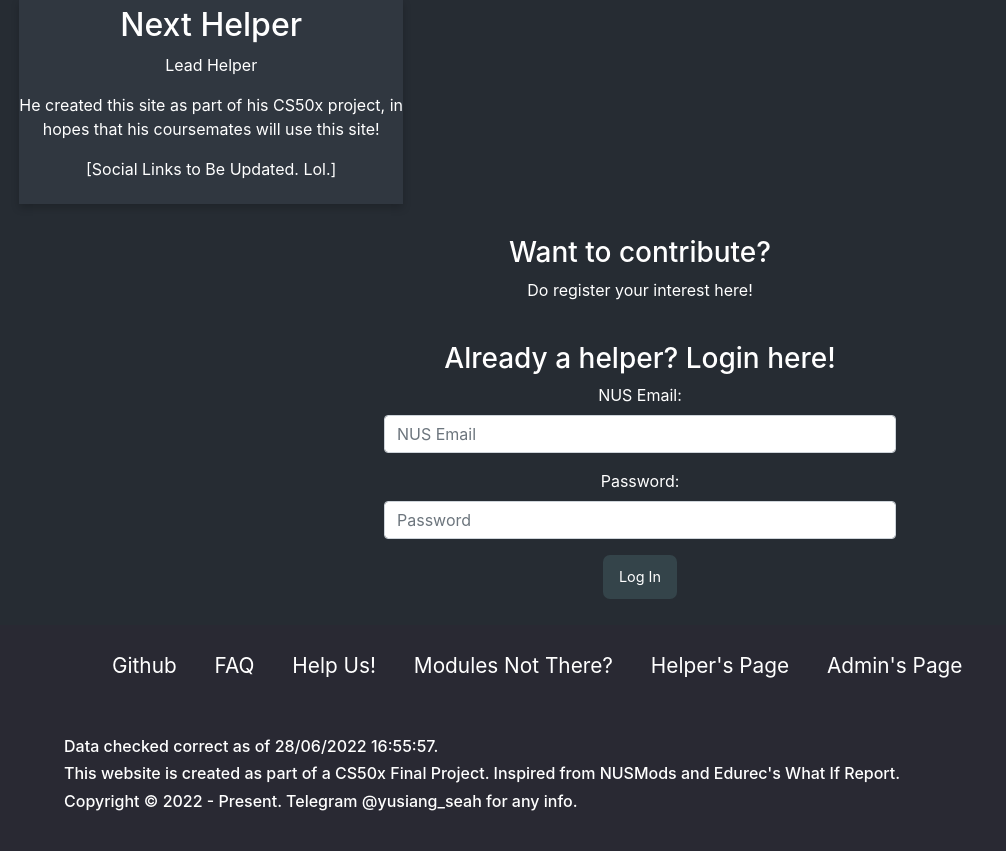
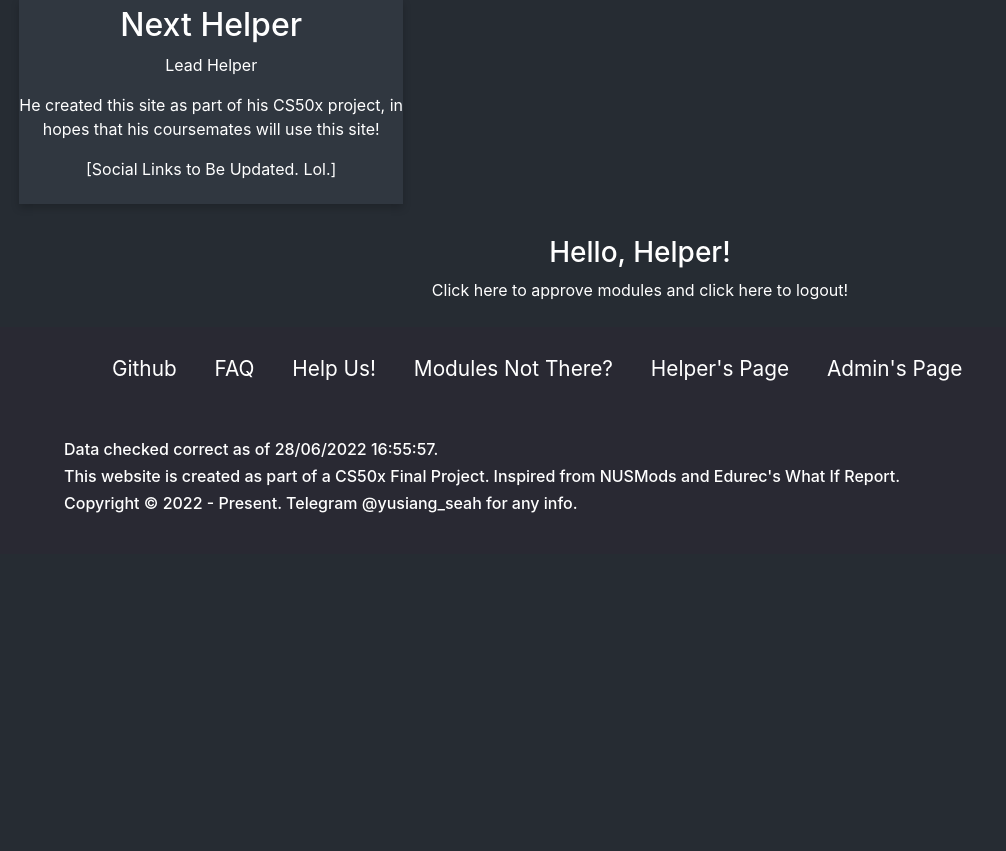
Before and after one commit to YSSeah99/moduleplanner_python, a Flask app: page /helpers in a window 1280 px wide. Shown: the part 560-1411 px from the top of the page, without its empty margins (0-1006 px from the left). After the commit the page ends 1073 px from the top, so only its background shows below. Run offline with Flask 2, Linux system fonts and the light colour scheme; the visitor is signed in with stand-in values (Sample User, id 1); some libraries are stand-ins or nearby versions.

Commit message:
Login and Logout created successfully

```diff
--- a/app.py
+++ b/app.py
@@ -25,10 +25,37 @@
     time = datetime.now().strftime("%d/%m/%Y %H:%M:%S")
     return render_template("index.html", time=time)
 
-@app.route("/helpers",methods=["GET"])
+@app.route("/helpers",methods=["GET","POST"])
 def helpers():
-    time = datetime.now().strftime("%d/%m/%Y %H:%M:%S")
-    return render_template("helpers.html", time=time)
+
+    if request.method == "POST" and request.form["btn"] == "login":
+        email = request.form.get("email")
+        password = request.form.get("password")
+        rows = db.execute("SELECT * FROM helpers WHERE email = ?", email)
+
+        if len(rows) != 1 or not check_password_hash(rows[0]["hash"], password):
+            flash("Invalid Login","error")
+            return redirect("/helpers")
+
+        else:
+            session["user_id"] = rows[0]["id"]
+            flash("Login successful","info")
+            return redirect("/helpers")
+
+    else:
+        time = datetime.now().strftime("%d/%m/%Y %H:%M:%S")
+        return render_template("helpers.html", time=time)
+
+@app.route("/logout")
+def logout():
+    """Log user out"""
+
+    # Forget any user_id
+    session.clear()
+
+    # Redirect user to login form
+    flash("Logout successful","info")
+    return redirect("/helpers")
 
 @app.route("/helperform",methods=["GET","POST"])
 def helperform():
--- a/static/styles.css
+++ b/static/styles.css
@@ -169,7 +169,25 @@
     text-decoration: none;
 }
 
+.tbbtn {
+    -webkit-border-radius: 7;
+    -moz-border-radius: 7;
+    border-radius: 7px;
+    color: #ffffff;
+    font-size: 90%;
+    border-color: #272d2f;
+    background: #272d2f;
+    padding: 10px 15px 10px 15px;
+    text-decoration: none;
+}
+
 .btn:hover {
+    background: #496069;
+    text-decoration: none;
+    color: #ffffff;
+}
+
+.tbbtn:hover {
     background: #496069;
     text-decoration: none;
     color: #ffffff;
@@ -261,8 +279,10 @@
 
 .table th {
     font-size: 110%;
+    background-color: #3d4146;
 }
 
 .table tr {
     vertical-align: middle;
+    background-color: #3D4752;
 }
--- a/templates/helpers.html
+++ b/templates/helpers.html
@@ -34,6 +34,10 @@
     </div>
 </div>
 <br/>
+{% if session["user_id"] %}
+<h3> Hello, Helper! </h3>
+<p> Click <a href="/">here</a> to approve modules and click <a href="/logout">here</a> to logout! </p>
+{% else %}
 <div id="helpers" class="information">
     <h3>Want to contribute?</h3>
     <p className="applink">Do register your interest <a href="/helperform">here!</a></p>
@@ -41,18 +45,19 @@
 <br/>
 <div>
     <h3>Already a helper? Login here!</h3>
-    <form method="post" action="/login" class="form">
+    <form method="post" class="form" action="/helpers">
         <div class="mb-3">
             <label class="form-label">NUS Email: </label>
             <input type="email" name="email" placeholder="NUS Email" required class="form-control"/>
         </div>
         <div class="mb-3">
             <label class="form-label">Password: </label>
-            <input type="password" name="passwordone" placeholder="Password" required class="form-control"/>
+            <input type="password" name="password" placeholder="Password" required class="form-control"/>
         </div>
         <div>
-            <button type="submit" class="btn">Log In</button>
+            <button type="submit" class="btn" value="login" name="btn">Log In</button>
         </div>
     </form>
+{% endif %}
 </div>
 {% endblock %}
--- a/templates/layout.html
+++ b/templates/layout.html
@@ -75,7 +75,6 @@
                         <li class="link"><a href="/faq">FAQ</a></li>
                         <li class="link"><a href="/helpers">Help Us!</a></li>
                         <li class="link"><a href="/moduleform">Modules Not There?</a></li>
-                        <li class="link"><a href="/adminpage">Admin's Page</a></li>
                     </ul>
                     {% endif %}
                 </nav>
```
